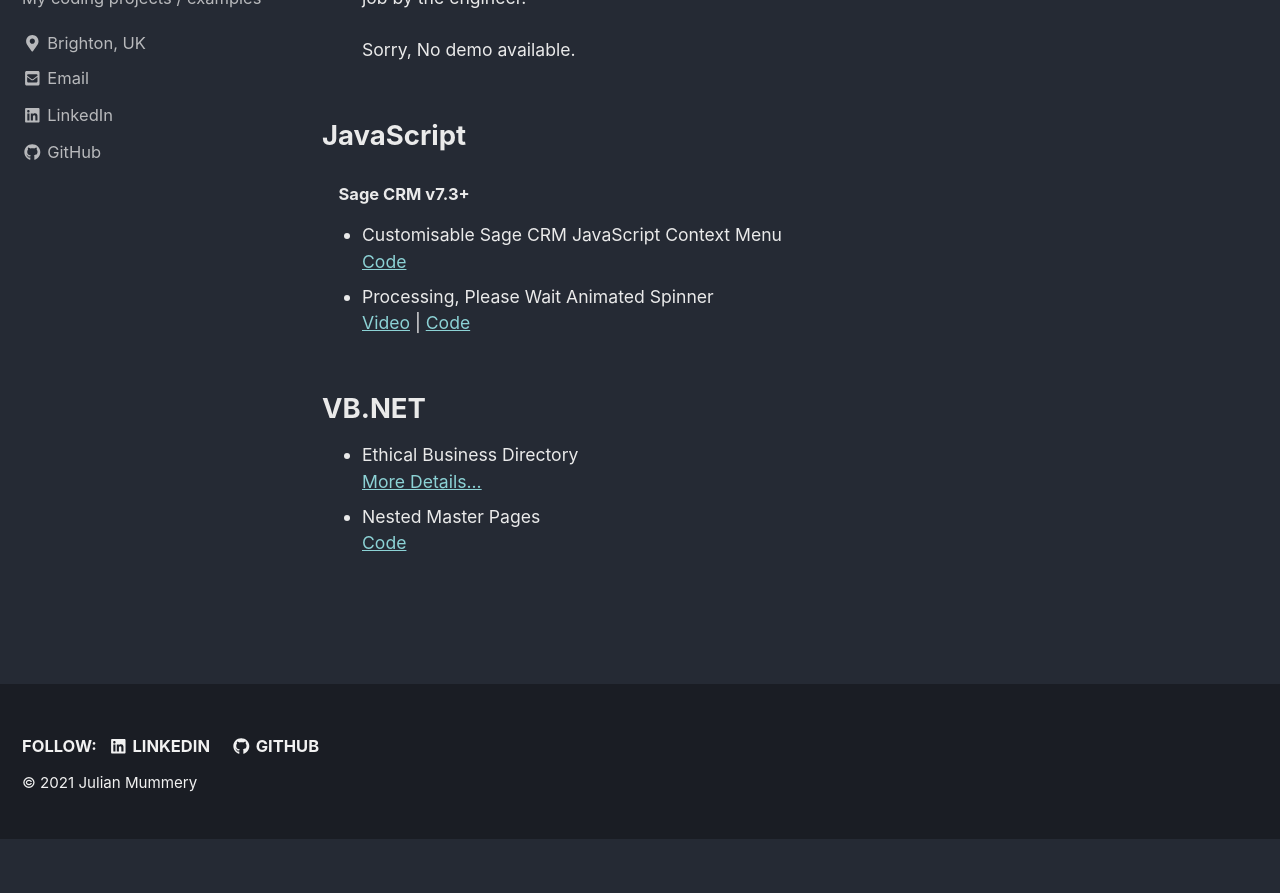
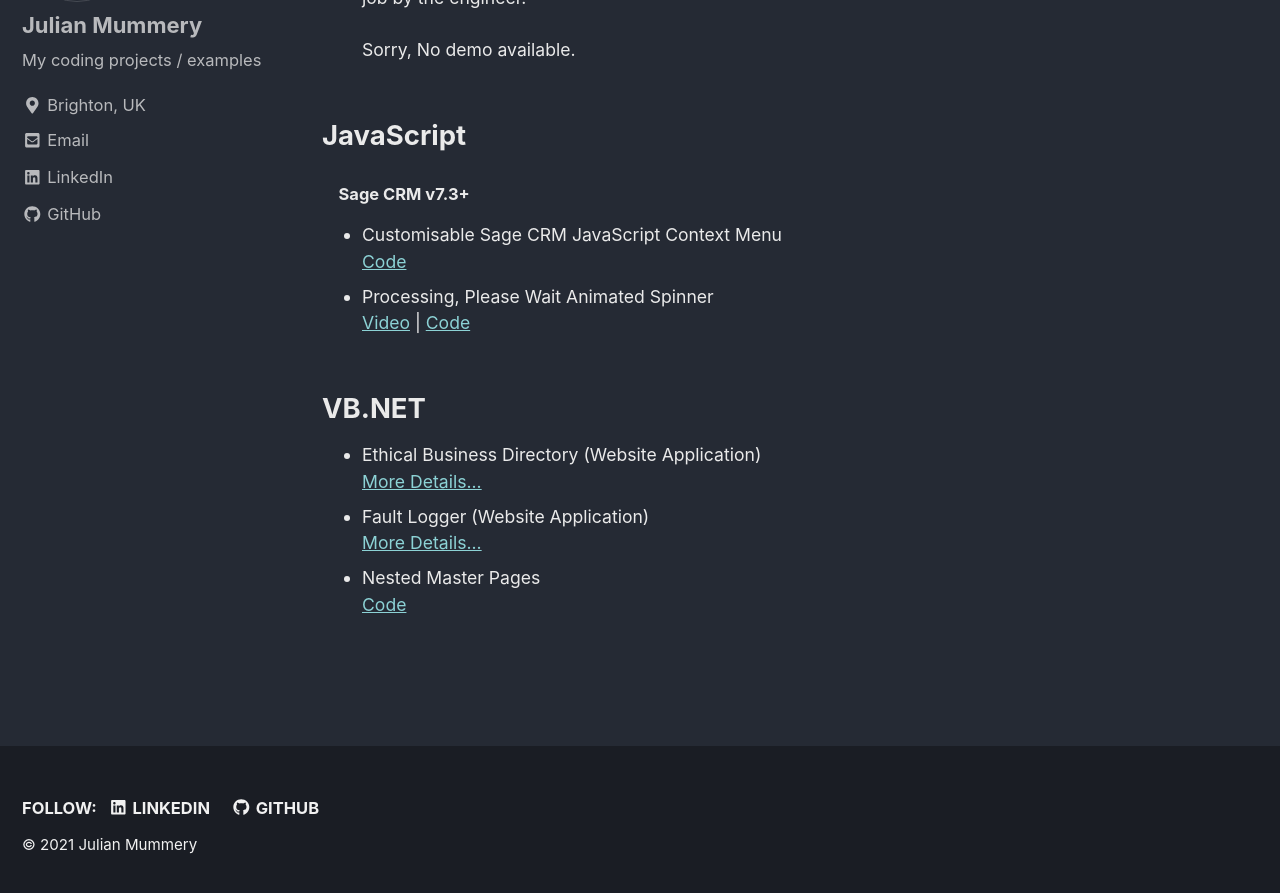
Before and after one commit to julianmummery/julianmummery.github.io, a Jekyll site: the page built from _pages/coding-projects.md, in a window 1280 px wide and 900 px high, scrolled down 1229 px. Shown: the top 893 px of the window. Built offline with Jekyll 4.4.1, drawn with Linux system fonts in a browser that asks for light colours; nearby versions of some CDN libraries; before the commit the page ends 2068 px from its top, so only the background shows below that.

Commit message:
Update coding-projects.md

```diff
--- a/_pages/coding-projects.md
+++ b/_pages/coding-projects.md
@@ -41,9 +41,12 @@ header:
 
 <h2>VB.NET</h2>
 <ul style="font-size:0.80em;">
-  <li>Ethical Business Directory
+  <li>Ethical Business Directory (Website Application)
   <br>
   <a href="https://julianmummery.github.io/ethicalbusinessdirectory" target="_blank">More Details...</a></li>
+  <li>Fault Logger (Website Application)
+  <br>
+  <a href="https://julianmummery.github.io/faultlogger" target="_blank">More Details...</a></li>
   <li>Nested Master Pages
   <br>
   <a href="https://github.com/julianmummery/nested-master-pages-example" target="_blank">Code</a></li>
```
